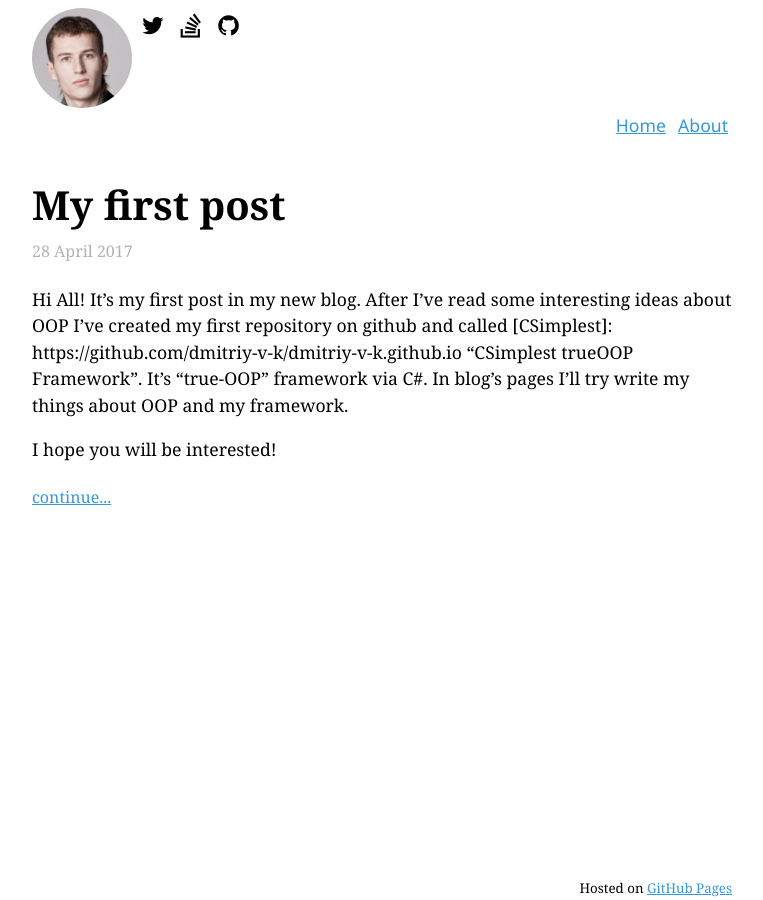
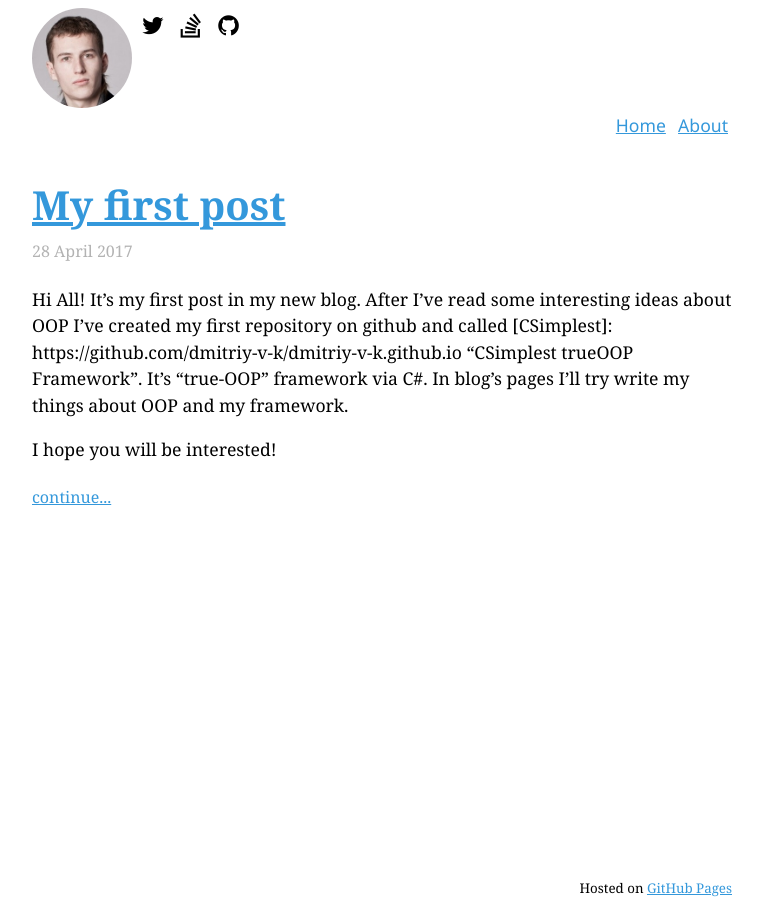
Before and after one commit to dmitriy-v-k/dmitriy-v-k.github.io, a Jekyll site: the page built from index.html, in a window 1280 px wide. Shown: the whole page, without its empty margins (258-1021 px from the left). Built offline with Jekyll 4.4.1, drawn with Linux system fonts in a browser that asks for light colours; the list of posts is cut into pages by our own code.

Commit message:
Update index.html

```diff
--- a/index.html
+++ b/index.html
@@ -5,14 +5,17 @@ layout: default
   {% if post.noindex %}
   {% else %}
   <article>
-    <h1>{{ post.title }}</h1>
+    <h1><a href="{{ post.url }}">{{ post.title }}</a></h1>
     <div class="post-time">
       <time datetime="{{ post.date | date_to_xmlschema }}">{{ post.date | date: "%-d %B %Y" }}</time>
     </div>
     <div class="post-preview">
         {{ post.excerpt }}
     </div>
-    <a href="{{ post.url }}" itemprop="url">continue...</a>
+    {% if post.no-continue %}
+    {% else %}
+      <a href="{{ post.url }}">continue...</a>
+    {% endif %}
   </article>
   {% endif %}
 {% endfor %}
```
